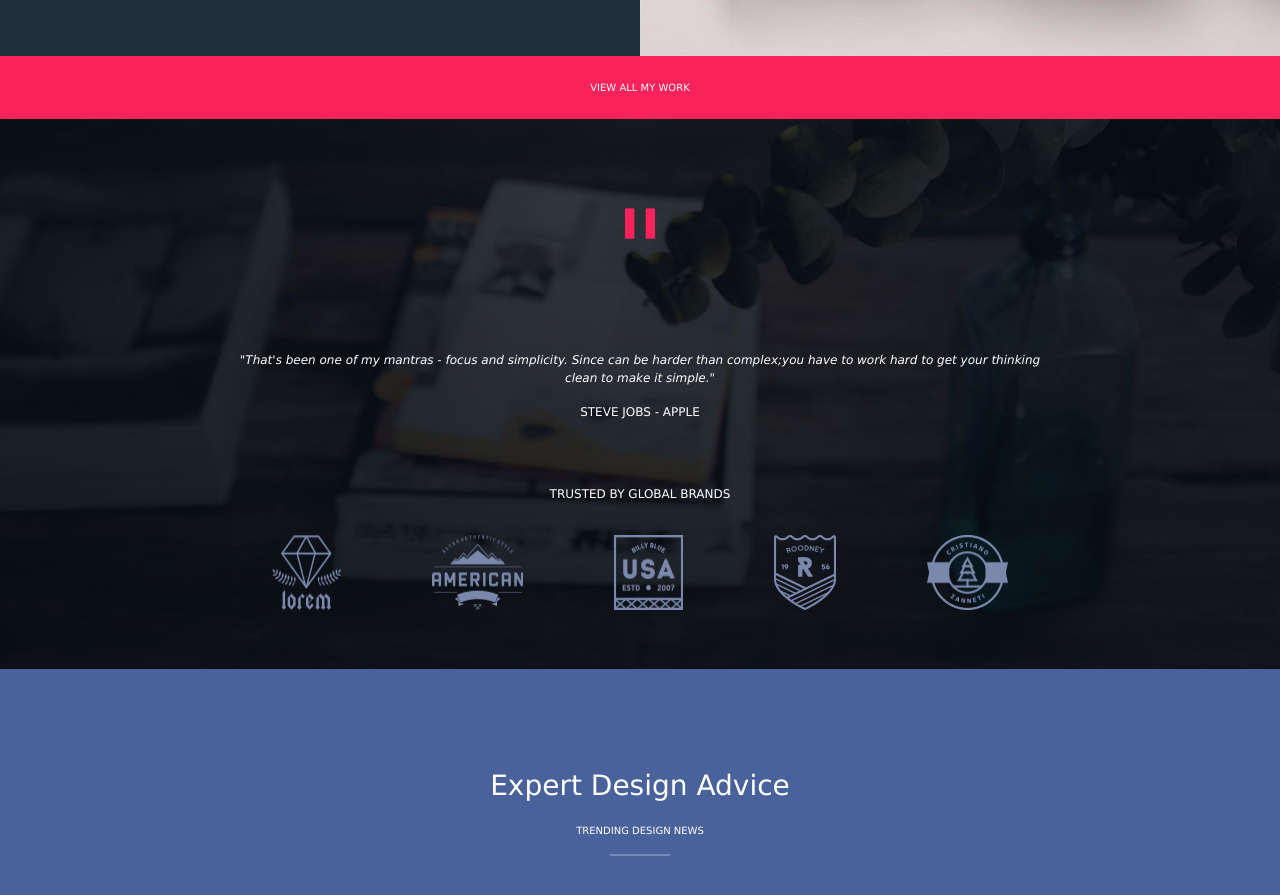
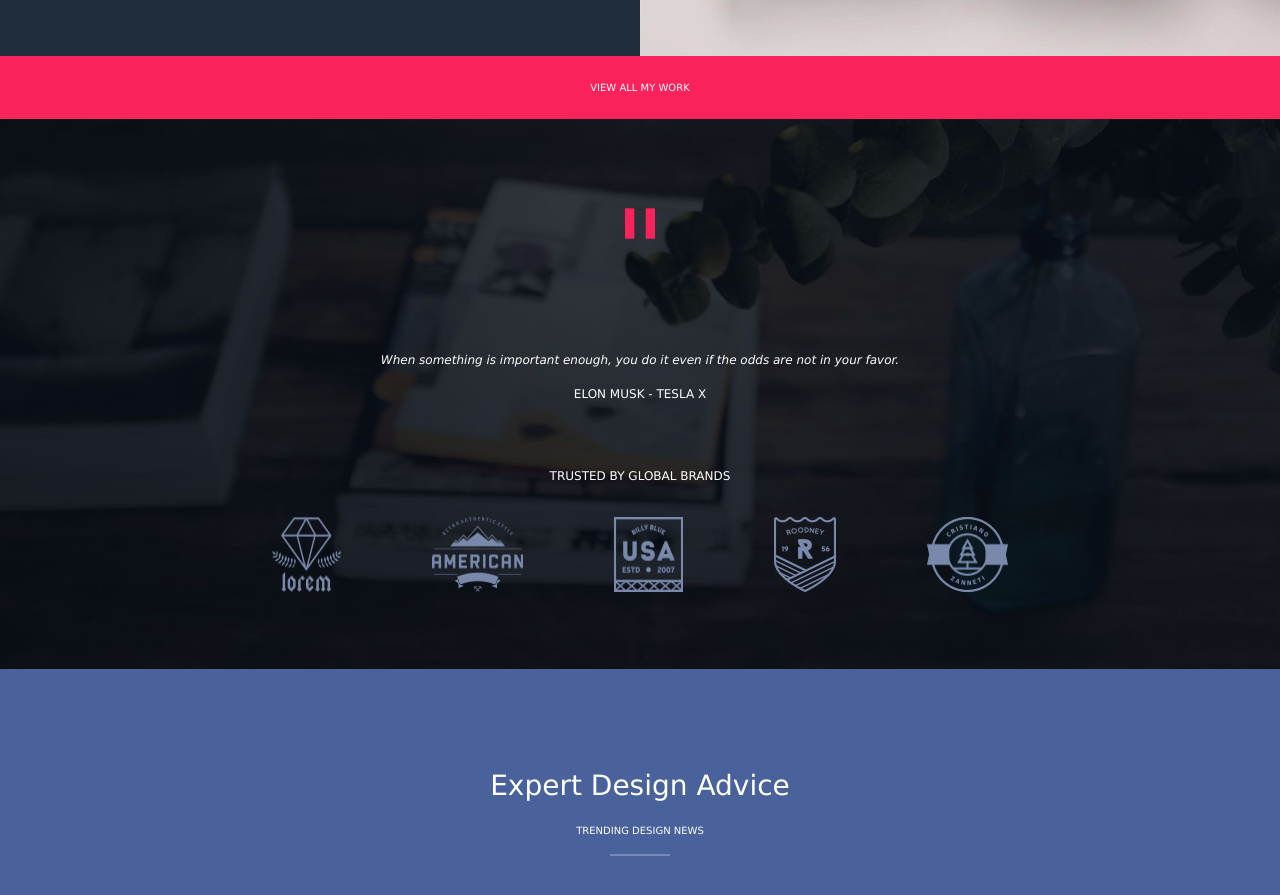
Before and after one commit to LucaCaligola/proj-html-vuejs, a Vue app: page / in a window 1280 px wide. Shown: the part 3181-4076 px from the top of the page. Built offline with nearby package versions, Linux system fonts and the light colour scheme.

Commit message:
added carousel

```diff
--- a/src/components/AppMain.vue
+++ b/src/components/AppMain.vue
@@ -75,11 +75,16 @@
 
             <div class="container">
                 <div class="row text-center d-flex justify-content-center">
-                    <div class="col-9">
-
-                        <p class="text-center pt-5 my-fs-big">"</p>
-                        <p class="text-white fst-italic">"That's been one of my mantras - focus and simplicity. Since can be harder than complex;you have to work hard to get your thinking clean to make it simple."</p>
-                        <p class="text-white my-fs-10">STEVE JOBS - APPLE</p>
+                    <div class="col-12">
+                        <div v-for="(quote, index) in quotes" :key="index" :class="{ active: index === currentIndex }" class="carousel-item">
+                            <div class="row text-center d-flex justify-content-center">
+                                <div class="col-9">
+                                    <p class="text-center pt-5 my-fs-big">"</p>
+                                    <p class="text-white fst-italic">{{ quote.text }}</p>
+                                    <p class="text-white my-fs-10">{{ quote.author }}</p>
+                                </div>
+                            </div>
+                        </div>
                     </div>
                 </div>
 
@@ -163,9 +168,9 @@ export default {
     components: {
         DynamicAppNews
     },
-
     data() {
         return {
+            currentIndex: 0,
             newsList: [
                     {
                         src: "../../src/assets/img/blog3-featured.jpg",
@@ -187,13 +192,49 @@ export default {
                     },
 
                 ],
+
+
+            quotes: [
+                    {
+                        text: "That's been one of my mantras - focus and simplicity. Since can be harder than complex; you have to work hard to get your thinking clean to make it simple.",
+                        author: "STEVE JOBS - APPLE"
+                    },
+
+                    {
+                        text: "When something is important enough, you do it even if the odds are not in your favor.",
+                        author: "ELON MUSK - TESLA X"
+                    },
+                    {
+                        text: "The biggest risk is not taking any risk.",
+                        author: "MARK ZUCKERBERG - FACEBOOK, INSTAGRAM"
+                    },
+
+                    {
+                        text: "The Web as I envisaged it, we have not seen it yet. The future is still so much bigger than the past.",
+                        author: "TIM BERNERS-LEE"
+                    }
+
+                     ],
+
         }
     },
 
+    mounted() {
+        this.startCarousel();
+            },
+
+     methods: {
+        startCarousel() {
+        setInterval(() => {
+        this.currentIndex = (this.currentIndex + 1) % this.quotes.length;
+      }, 5000);
+    },
+  },
 
 
 }
 </script>
+
 <style>
     .about-me {
         height: 100%;
```
